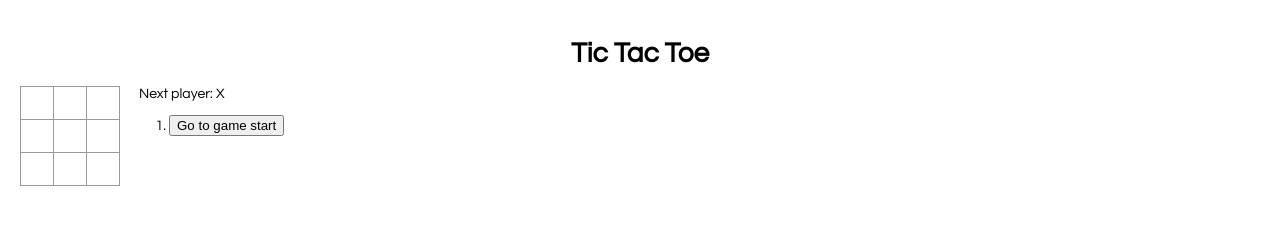
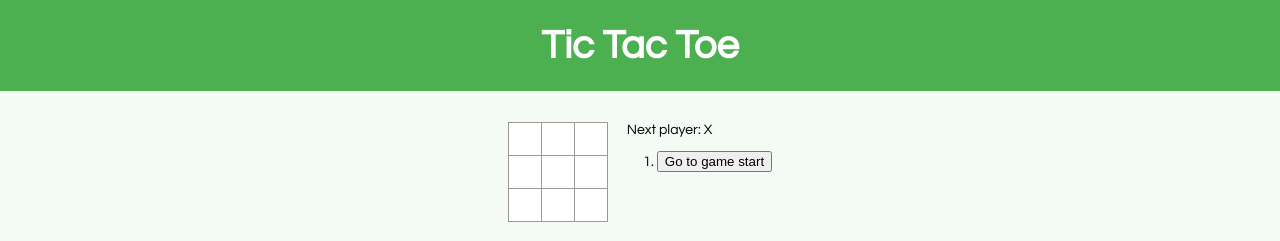
Before and after one commit to gmurph52/TicTacToe, a React app: page / in a window 1280 px wide. Built offline with nearby package versions, Linux system fonts and the light colour scheme.

Commit message:
Add some styles and start implementing theme

```diff
--- a/src/game/game.css
+++ b/src/game/game.css
@@ -1,17 +1,33 @@
-ol,
-ul {
-  padding-left: 30px;
+.game-wrapper{
+	display: flex;
+	flex-direction: column;
+	flex: 1;
+	height: calc(100% - 100px);
+	height: -o-calc(100% - 100px); /* opera */
+	height: -webkit-calc(100% - 100px); /* google, safari */
+	height: -moz-calc(100% - 100px); /* firefox */
 }
 
 .game {
+	padding-top: 32px;
 	display: flex;
 	flex-direction: row;
+	justify-content: center;
+	height: 100%;
 }
 
 .game-info {
 	margin-left: 20px;
 }
 
+ol,
+ul {
+  padding-left: 30px;
+}
+
+.restart-button {
+	padding-top: 16px;
+}
 
 .status {
 	margin-bottom: 10px;
--- a/src/game/game.js
+++ b/src/game/game.js
@@ -88,16 +88,18 @@ export default class Game extends React.Component {
 	  }
 
 	  return (
-		<div class="game">
-		  <div class="game-board">
-			<Board squares={current.squares} onClick={i => this.handleClick(i)} />
-			<div>{restartButton}</div>
+		<div className="game-wrapper w3-theme-l5">
+			<div className="game">
+				<div className="game-board">
+					<Board squares={current.squares} onClick={i => this.handleClick(i)} />
+					<div className="restart-button">{restartButton}</div>
 
-		  </div>
-		  <div class="game-info">
-			<div>{status}</div>
-			<ol>{moves}</ol>
-		  </div>
+				</div>
+				<div className="game-info">
+					<div>{status}</div>
+					<ol>{moves}</ol>
+				</div>
+			</div>
 		</div>
 	  );
 	}
--- a/src/header/header.css
+++ b/src/header/header.css
@@ -2,4 +2,7 @@
 	display: flex;
 	flex: 1;
 	justify-content: center;
+    font-size: 40px;
+    font-weight: 600;
+    padding: 25px 0;
 }
--- a/src/header/header.js
+++ b/src/header/header.js
@@ -5,8 +5,8 @@ export default class Header extends React.Component {
 
 	render() {
 		return (
-			<div class="header">
-				<h1>Tic Tac Toe</h1>
+			<div className="header w3-theme">
+				Tic Tac Toe
 			</div>
 		);
 	}
--- a/src/index.css
+++ b/src/index.css
@@ -1,4 +1,37 @@
 body {
 	font: 14px "Century Gothic", Futura, sans-serif;
-	margin: 20px;
+	margin: 0;
+	height: 100vh;
 }
+
+#root {
+	height: 100%;
+}
+
+/* Green theme */
+.w3-theme-l5 {color:#000 !important; background-color:#f4faf4 !important}
+.w3-theme-l4 {color:#000 !important; background-color:#dbefdc !important}
+.w3-theme-l3 {color:#000 !important; background-color:#b7dfb8 !important}
+.w3-theme-l2 {color:#000 !important; background-color:#93cf95 !important}
+.w3-theme-l1 {color:#fff !important; background-color:#6ec071 !important}
+.w3-theme-d1 {color:#fff !important; background-color:#459c48 !important}
+.w3-theme-d2 {color:#fff !important; background-color:#3d8b40 !important}
+.w3-theme-d3 {color:#fff !important; background-color:#357a38 !important}
+.w3-theme-d4 {color:#fff !important; background-color:#2e6830 !important}
+.w3-theme-d5 {color:#fff !important; background-color:#265728 !important}
+
+.w3-theme-light {color:#000 !important; background-color:#f4faf4 !important}
+.w3-theme-dark {color:#fff !important; background-color:#265728 !important}
+.w3-theme-action {color:#fff !important; background-color:#265728 !important}
+
+.w3-theme {color:#fff !important; background-color:#4caf50 !important}
+.w3-text-theme {color:#4caf50 !important}
+.w3-border-theme {border-color:#4caf50 !important}
+
+.w3-hover-theme:hover {color:#fff !important; background-color:#4caf50 !important}
+.w3-hover-text-theme:hover {color:#4caf50 !important}
+.w3-hover-border-theme:hover {border-color:#4caf50 !important}
+
+button {
+	cursor: pointer;
+}
--- a/src/index.js
+++ b/src/index.js
@@ -1,6 +1,6 @@
 import React from "react";
 import ReactDOM from "react-dom";
 import "./index.css";
-import Root from "./root.js"
+import Root from "./root/root.js"
 
 ReactDOM.render(<Root />, document.getElementById("root"));
--- /dev/null
+++ b/src/root/root.css
@@ -0,0 +1,3 @@
+.wrapper{
+	height: 100%;
+}
--- a/src/root.js
+++ b/src/root/root.js
@@ -1,12 +1,13 @@
 import React from 'react';
-import Header from "./header/header.js"
-import Game from "./game/game.js"
+import Header from "../header/header.js"
+import Game from "../game/game.js"
+import "./root.css"
 
 export default class Root extends React.Component {
 
 	render() {
 		return (
-			<div>
+			<div className="wrapper">
 				<Header />
 				<Game />
 			</div>
--- a/src/square/square.css
+++ b/src/square/square.css
@@ -11,6 +11,7 @@
 	padding: 0;
 	text-align: center;
 	width: 34px;
+	cursor: pointer;
   }
 
   .square:focus {
```
